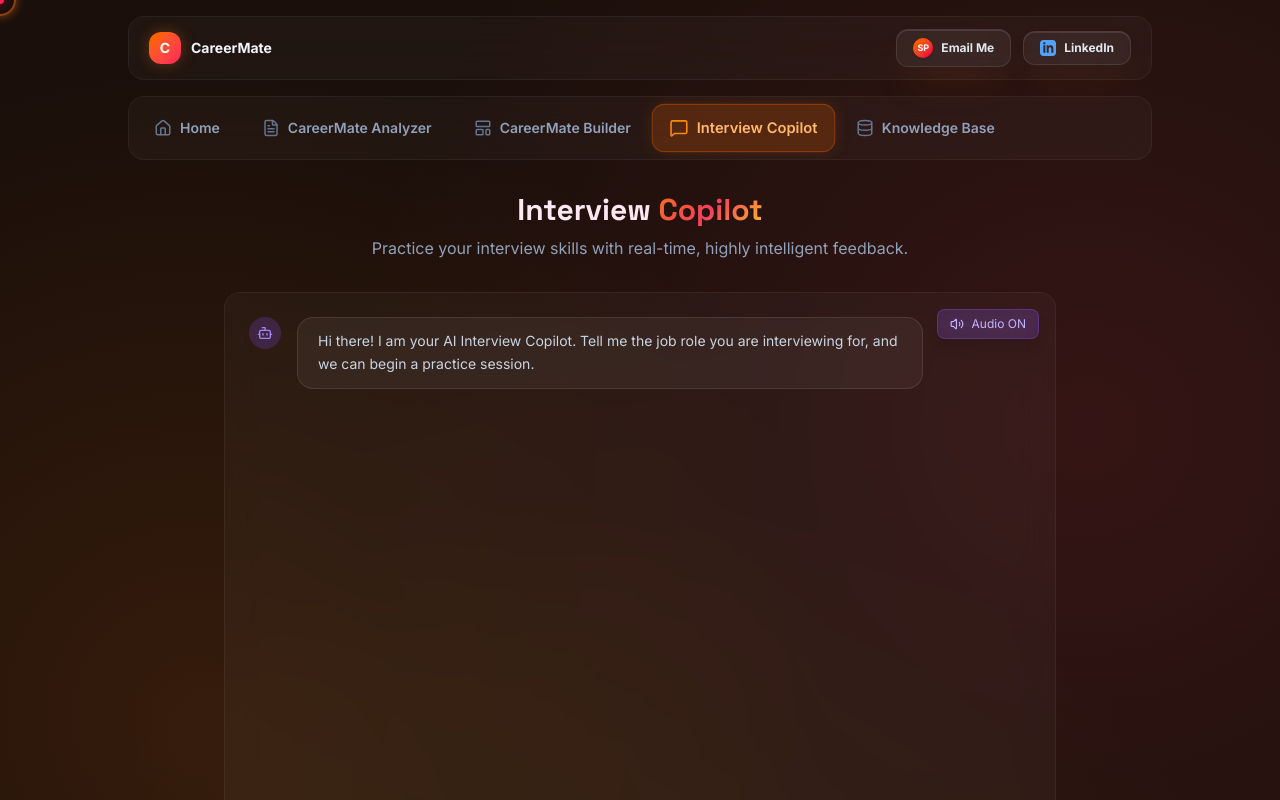
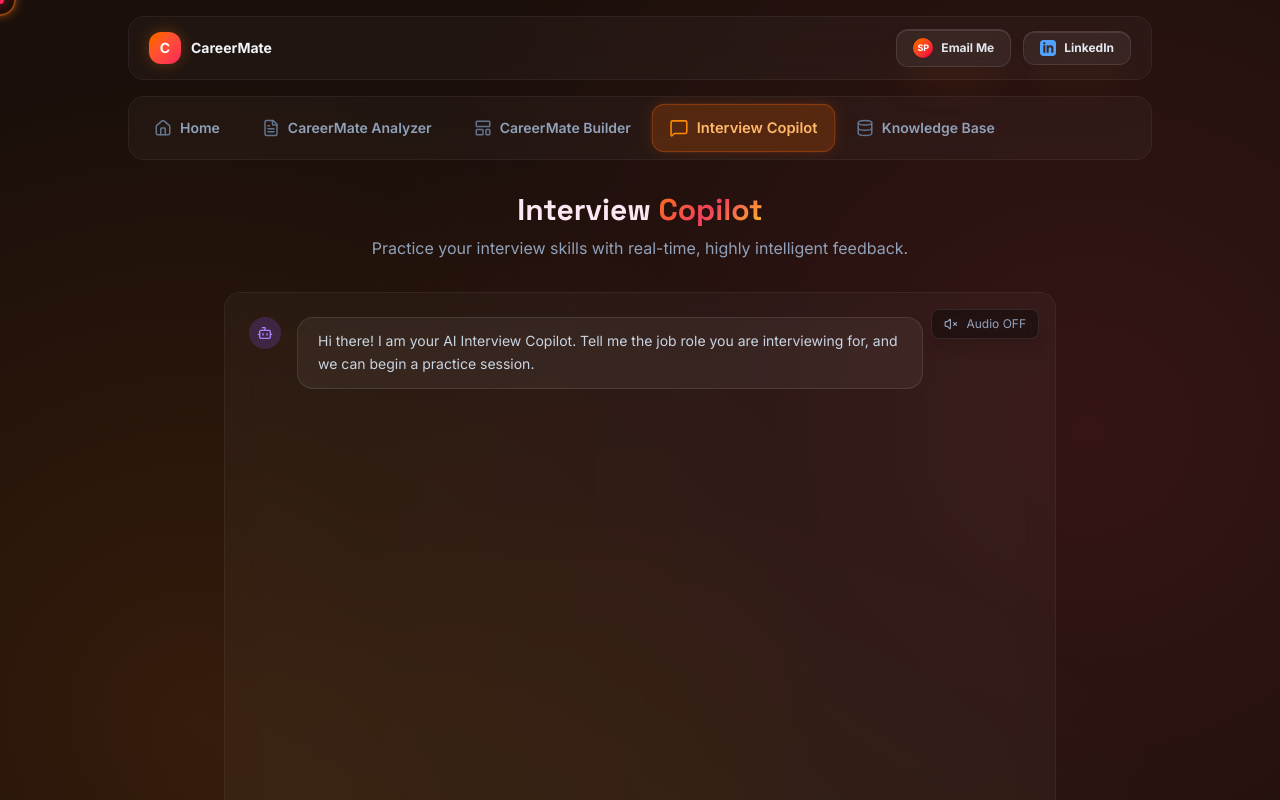
Before and after one commit to sankri15/CareerMate, a React (Vite) app: page /copilot in a window 1280 px wide. Shown: the top 800 px of the page. Built offline with nearby package versions, Linux system fonts and the light colour scheme.

Commit message:
fix: Set Audio toggle to OFF by default in Interview Copilot

```diff
--- a/src/pages/InterviewCopilot.jsx
+++ b/src/pages/InterviewCopilot.jsx
@@ -11,7 +11,7 @@
   const [input, setInput] = useState('');
   const [isTyping, setIsTyping] = useState(false);
   const [isListening, setIsListening] = useState(false);
-  const [isAudioEnabled, setIsAudioEnabled] = useState(true);
+  const [isAudioEnabled, setIsAudioEnabled] = useState(false);
   const [error, setError] = useState('');
   const bottomRef = useRef(null);
   const recognitionRef = useRef(null);
```
